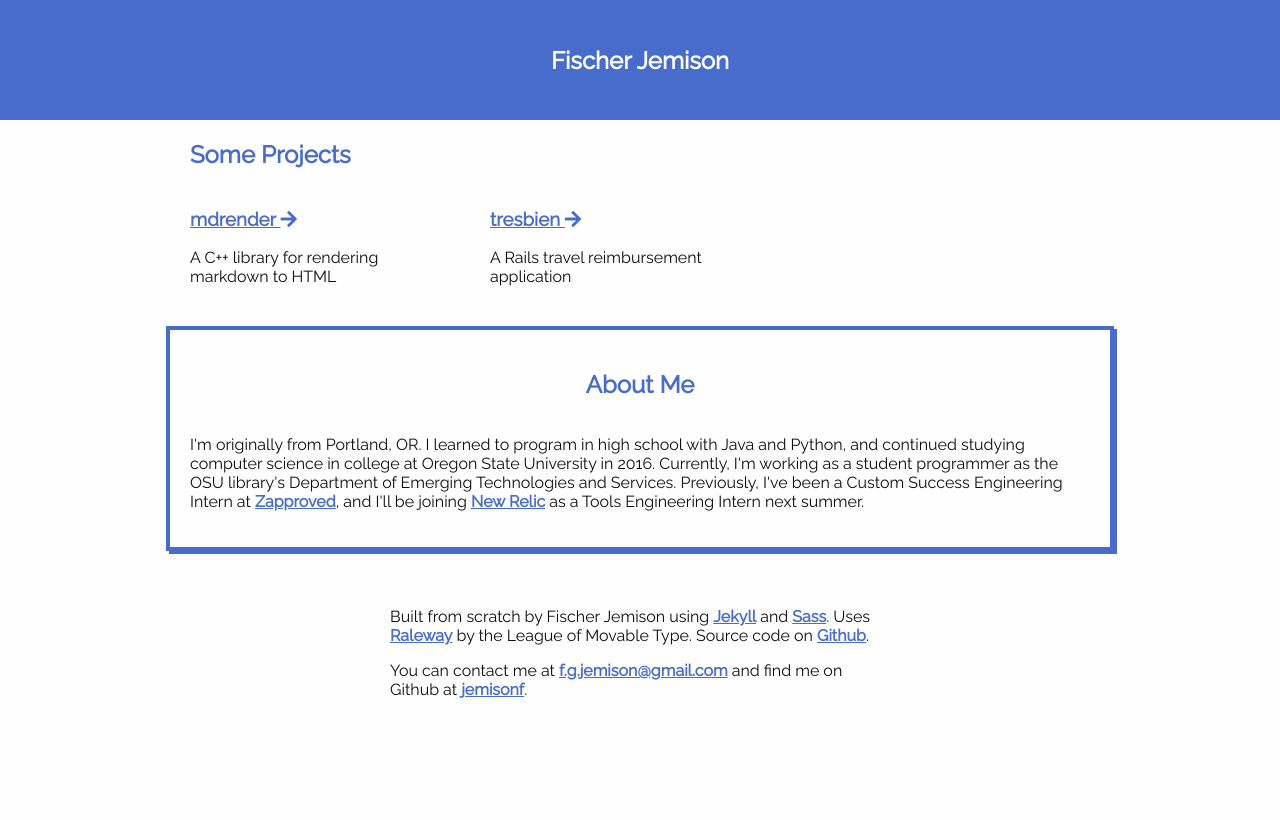
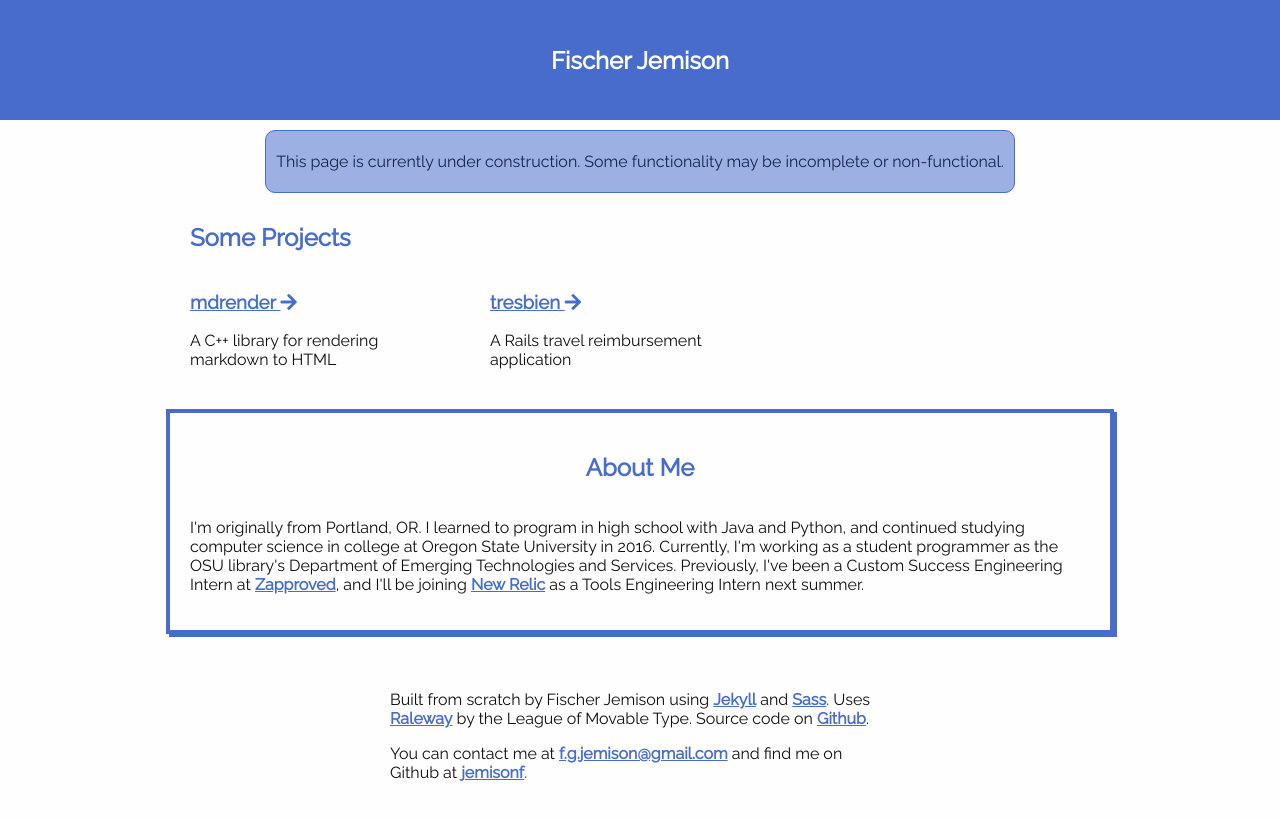
Before and after one commit to jemisonf/jemisonf.github.io, a Jekyll site: the page built from index.html, in a window 1280 px wide. Shown: the top 820 px of the page. Built offline with Jekyll 4.4.1, drawn with Linux system fonts in a browser that asks for light colours.

Commit message:
adds incomplete warning

```diff
--- /dev/null
+++ b/_sass/components/_alert.scss
@@ -0,0 +1,10 @@
+.alert {
+    border: 1px solid $main-color;
+    background-color: #9CB0E3;
+    border-radius: 10px;
+    padding: 5px 10px;
+    margin: 10px 0px;
+    h2, p {
+        color: #15244C;
+    }
+}
--- a/css/main.scss
+++ b/css/main.scss
@@ -8,7 +8,8 @@
 @import "base/reset",
         "base/typography";
 
-@import "components/box",
+@import "components/alert",
+        "components/box",
         "components/project_card";
 
 @import "layout/footer",
--- a/index.html
+++ b/index.html
@@ -2,7 +2,9 @@
 layout: default
 title: Fischer Jemison's Homepage
 ---
-
+<section class="alert">
+    <p>This page is currently under construction. Some functionality may be incomplete or non-functional.</p>
+</section>
 <section class="page-section">
     <h2>Some Projects</h2>
     <div class="item-array">
```
